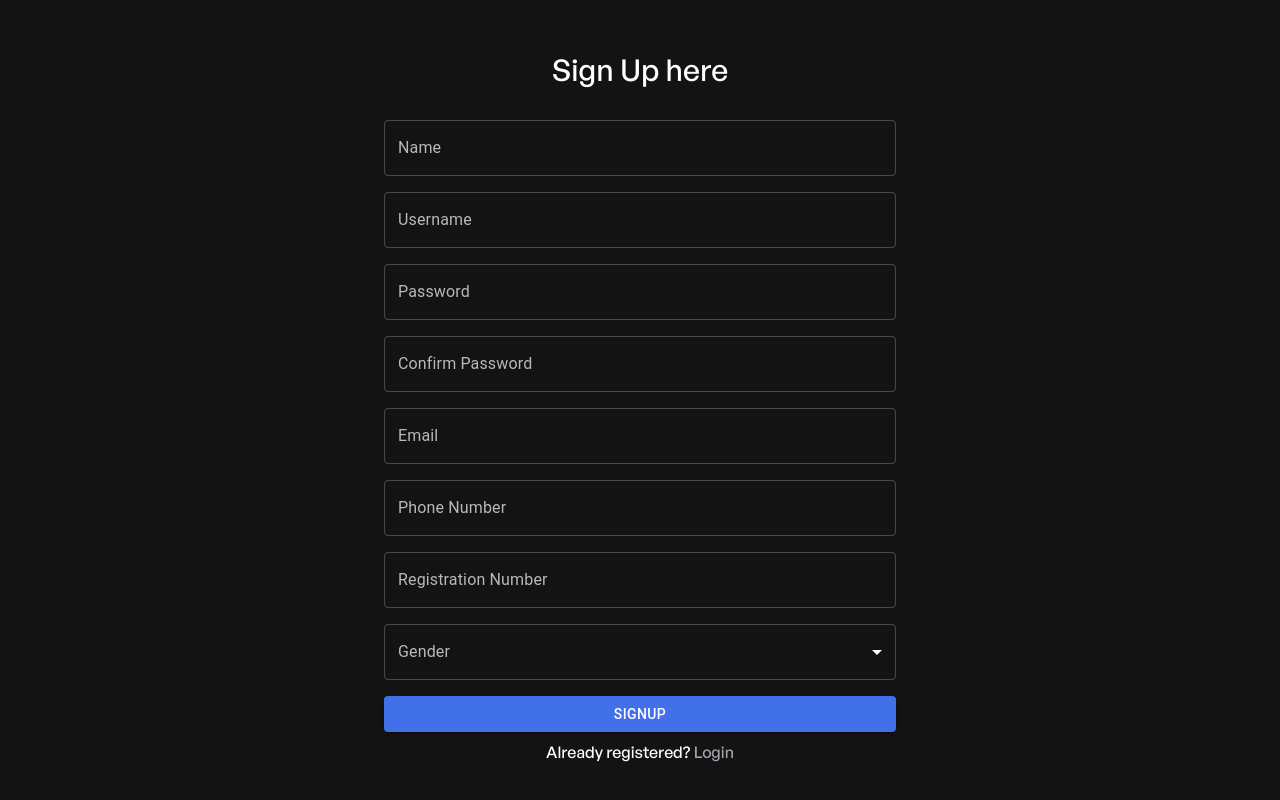
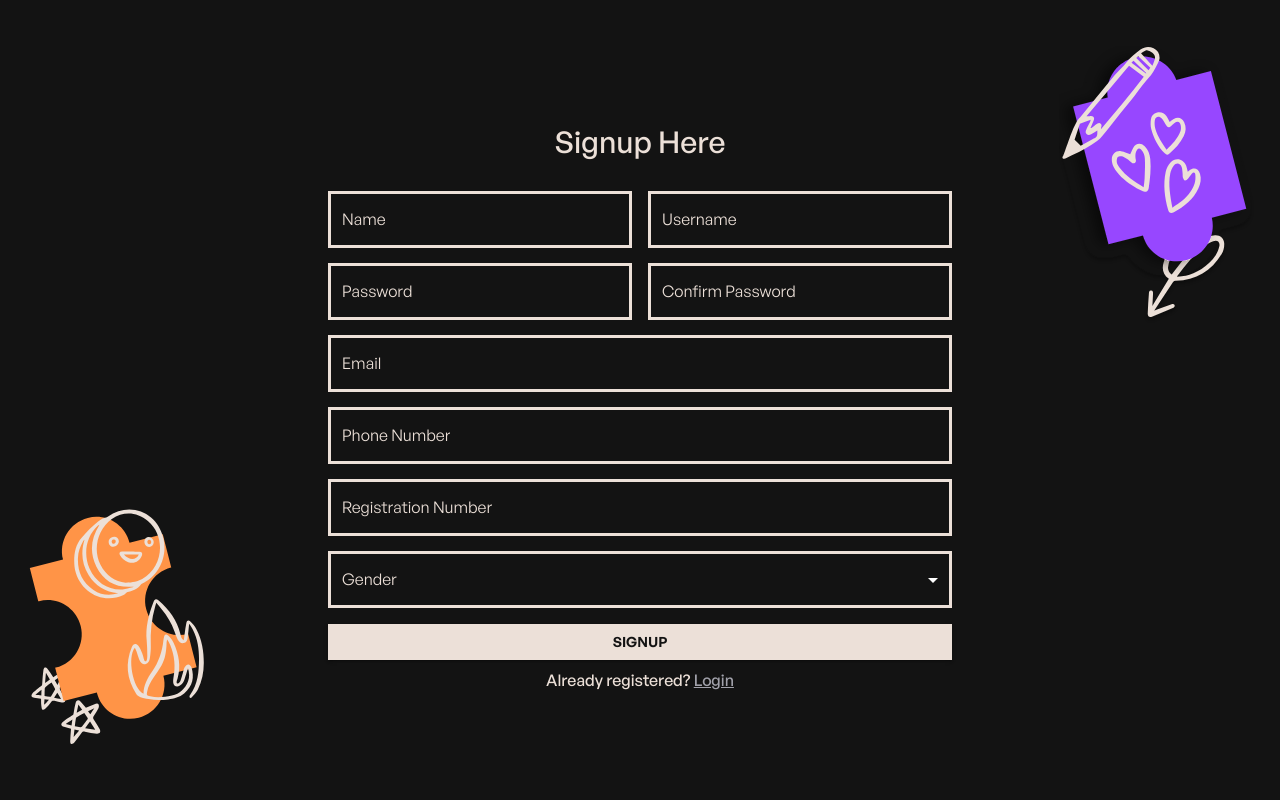
Before and after one commit to csivitu/CCS-Frontend-2022, a Next.js app: page /signup in a window 1280 px wide. Built offline with nearby package versions, Linux system fonts and the light colour scheme.

Commit message:
feat: MUI custom theme

```diff
--- a/components/MUIThemeProvider.js
+++ b/components/MUIThemeProvider.js
@@ -7,6 +7,56 @@ const theme = createTheme({
       main: "#477BFF",
     },
   },
+  typography: {
+    fontFamily: "General Sans",
+  },
+  shape: {
+    borderRadius: 0,
+  },
+  components: {
+    MuiInputLabel: {
+      styleOverrides: {
+        root: {
+          color: "var(--light-gray) !important",
+          fontWeight: "300 !important",
+        },
+      },
+    },
+    MuiOutlinedInput: {
+      styleOverrides: {
+        root: {
+          color: "var(--light-gray)",
+        },
+        notchedOutline: {
+          border: "solid 3px var(--light-gray) !important",
+        },
+      },
+    },
+    MuiButton: {
+      styleOverrides: {
+        contained: {
+          backgroundColor: "var(--light-gray) !important",
+          color: "var(--dark-gray)",
+          fontWeight: "600",
+        },
+      },
+    },
+    MuiToggleButton: {
+      styleOverrides: {
+        root: {
+          color: "var(--light-gray)",
+          border: "solid 3px var(--light-gray) !important",
+          marginRight: 10,
+          borderRadius: 4,
+          fontWeight: "600",
+          "&.Mui-selected": {
+            backgroundColor: "var(--light-gray) !important",
+            color: "var(--dark-gray) !important",
+          },
+        },
+      },
+    },
+  },
 });
 
 function MUIThemeProvider({ children }) {
--- a/pages/login.js
+++ b/pages/login.js
@@ -7,6 +7,8 @@ import { Button } from "@mui/material";
 import { loginRequest } from "../api/requests";
 import { ToastContext } from "../components/ToastContext";
 import { validateData } from "../components/validateData";
+import L_Piece from "../public/assets/auth_l.svg";
+import R_Piece from "../public/assets/auth_r.svg";
 
 const Login = () => {
   const { handleSnackOpen } = useContext(ToastContext);
@@ -70,8 +72,13 @@ const Login = () => {
         <title>CCS | Login</title>
         <meta name="keywords" content="ccs" />
       </Head>
-      <div className="flex flex-col items-center justify-center min-h-screen bg-gray-dark text-white px-4">
-        <h1 className="text-3xl pt-4 pb-8">Login here</h1>
+      <div className="flex flex-col items-center justify-center min-h-screen bg-gray-dark text-gray-light px-4">
+        <div className="absolute hidden md:block left-2 lg:left-16 bottom-14 md:bottom-10">
+          <L_Piece className="w-32 md:w-44 lg:w-52" />
+        </div>
+        <div className="absolute hidden md:block right-2 lg:right-16 top-10">
+          <R_Piece className="w-32 md:w-44 lg:w-52" />
+        </div>
         <form
           className="w-full max-w-lg flex flex-col gap-4 mb-2"
           onSubmit={loginHandler}
@@ -81,6 +88,7 @@ const Login = () => {
             setValue={setLoginOption}
             options={["Username", "Email"]}
           />
+          <h1 className="text-3xl py-1 font-bold">Login Here</h1>
           {loginOption === "Username" && (
             <CustomInput
               label="Username"
@@ -107,7 +115,9 @@ const Login = () => {
           <Button
             variant="contained"
             type="submit"
-            classes={{ contained: "w-full bg-tech bg-opacity-90 hover:bg-opacity-100" }}
+            classes={{
+              contained: "w-full bg-tech bg-opacity-90 hover:bg-opacity-100",
+            }}
           >
             Login
           </Button>
@@ -116,7 +126,7 @@ const Login = () => {
           <p>
             {"Don't have an account yet? "}
             <Link href="/signup">
-              <a>Signup</a>
+              <a className="underline">Signup</a>
             </Link>
           </p>
         </div>
--- a/pages/signup.js
+++ b/pages/signup.js
@@ -7,6 +7,8 @@ import { signupRequest } from "../api/requests";
 import { CustomInput, CustomSelect } from "../components/CustomForm";
 import { validateData } from "../components/validateData";
 import { ToastContext } from "../components/ToastContext";
+import L_Piece from "../public/assets/auth_l.svg";
+import R_Piece from "../public/assets/auth_r.svg";
 
 const Signup = () => {
   const { handleSnackOpen } = useContext(ToastContext);
@@ -107,13 +109,20 @@ const Signup = () => {
         <title>CCS | Signup</title>
         <meta name="keywords" content="ccs" />
       </Head>
-      <div className="flex flex-col items-center justify-center min-h-screen bg-gray-dark text-white p-4">
-        <h1 className="text-3xl pt-4 pb-8">Sign Up here</h1>
+      <div className="flex flex-col items-center justify-center min-h-screen bg-gray-dark text-gray-light p-4">
+        <div className="absolute hidden md:block left-2 md:left-5 bottom-14 md:bottom-10">
+          <L_Piece className="w-32 md:w-44 lg:w-52" />
+        </div>
+        <div className="absolute hidden md:block right-2 md:right-5 top-10">
+          <R_Piece className="w-32 md:w-44 lg:w-52" />
+        </div>
+        <h1 className="text-3xl pt-4 pb-8">Signup Here</h1>
         <form
-          className="w-full max-w-lg flex flex-col gap-4 mb-2"
+          className="w-full md:w-1/2 flex flex-col gap-4 mb-2"
           onSubmit={signupHandler}
           autoComplete="off"
         >
+          <div className="flex flex-col md:flex-row gap-4">
             <CustomInput
               type="text"
               label="Name"
@@ -126,6 +135,8 @@ const Signup = () => {
               value={username}
               setValue={setUsername}
             />
+          </div>
+          <div className="flex flex-col md:flex-row gap-4">
             <CustomInput
               type="password"
               label="Password"
@@ -138,6 +149,8 @@ const Signup = () => {
               value={passwordConfirmation}
               setValue={setPasswordConfirmation}
             />
+          </div>
+
           <CustomInput
             type="email"
             label="Email"
@@ -176,7 +189,7 @@ const Signup = () => {
         <p>
           Already registered?{" "}
           <Link href="/login">
-            <a>Login</a>
+            <a className="underline">Login</a>
           </Link>
         </p>
       </div>
--- a/styles/globals.css
+++ b/styles/globals.css
@@ -43,6 +43,9 @@
   --management: #F5A20A;
   --design: #9747FF;
   --video: #FF5247;
+  --light-gray: #ECE0D8;
+  --dark-gray: #131313;
+  --peach: #ECE0D8;
 }
 
 body {
--- a/tailwind.config.js
+++ b/tailwind.config.js
@@ -12,6 +12,7 @@ module.exports = {
       colors: {
         "peach":"#ECE0D8",
         "gray-dark": "#131313",
+        "gray-light": "#ECE0D8",
         tech: "#477BFF",
         management: "#F5A20A",
         video: "#FF5247",
```
Also changed, not shown: public/assets/auth_l.svg (added), public/assets/auth_r.svg (added). Lines whose indentation alone changed are shown as unchanged.
